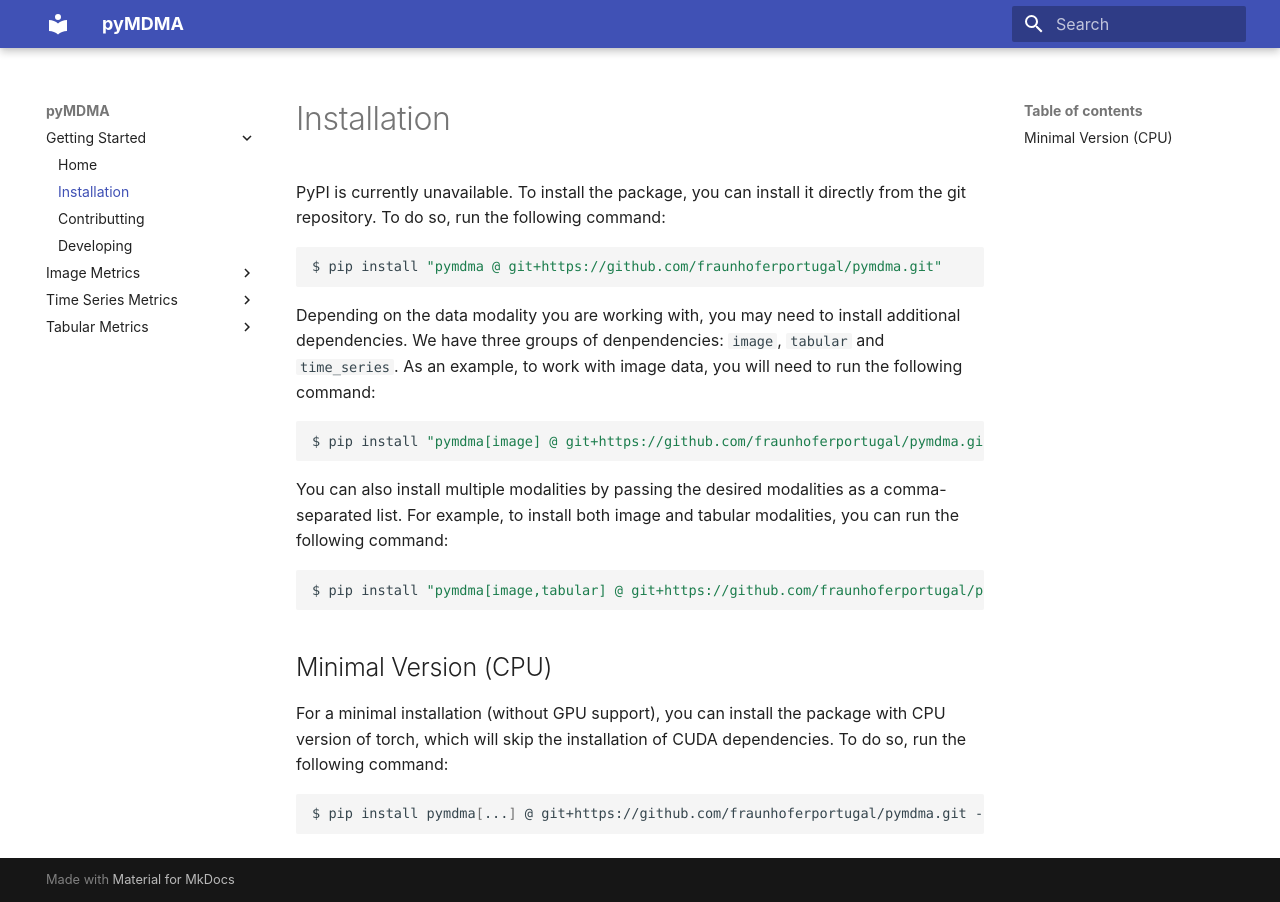
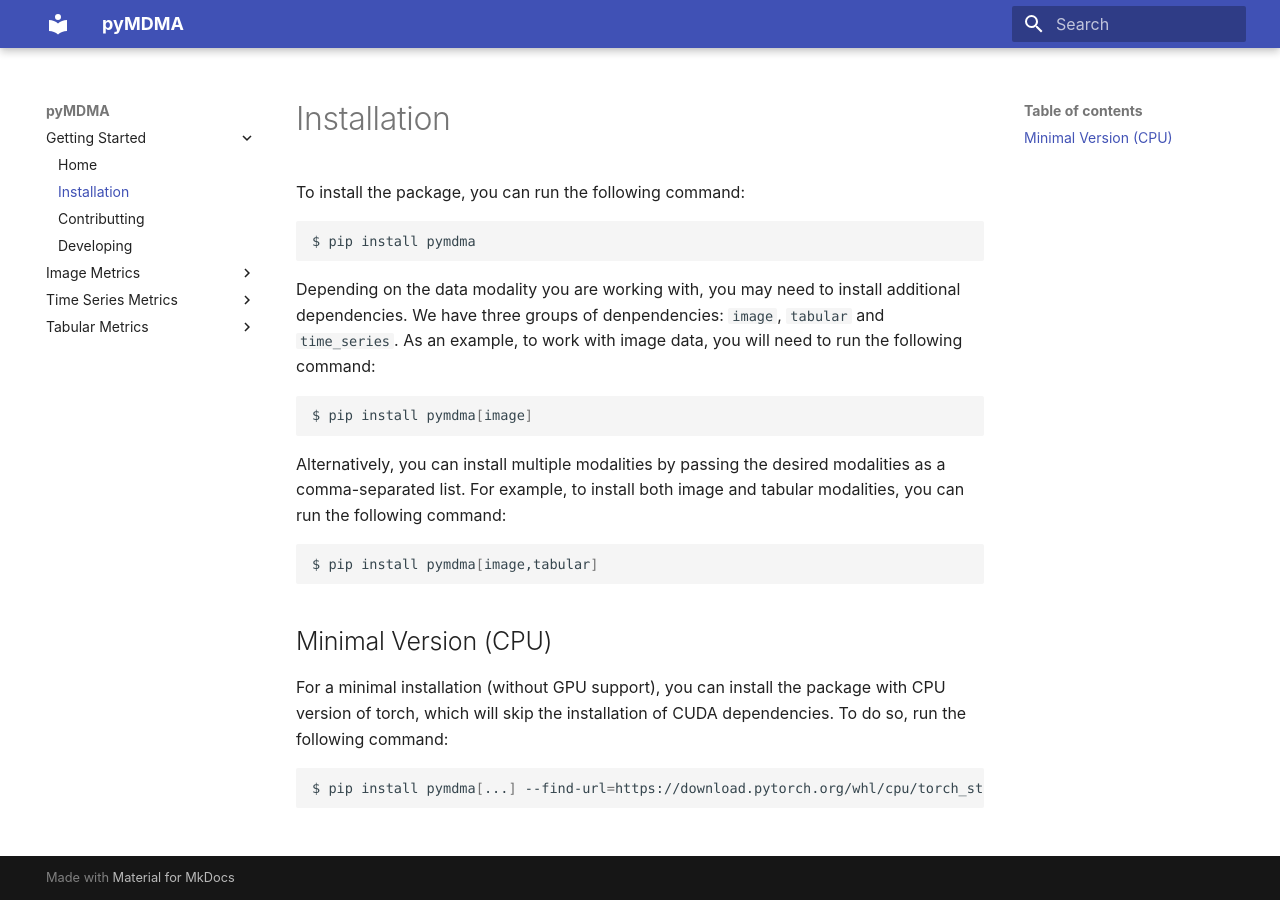
Before and after one commit to fraunhoferportugal/pymdma, an MkDocs documentation site: the page built from docs/installation.md, in a window 1280 px wide. Built offline with MkDocs 1.6.1 and Material for MkDocs 9.7.7, drawn with Linux system fonts in a browser that asks for light colours.

Commit message:
Updating Documentation for release v0.1.5 fix: changed local links to other files in the DEVELOPER guidelines to the github repo feat: added development status and topi classifiers in pyproject.toml fix: changed install instructions to PyPI install instead of source install fix: changed taxononmy diagram to include quality group in synthetic -> data-based eval

````diff
--- a/docs/installation.md
+++ b/docs/installation.md
@@ -1,21 +1,21 @@
 # Installation
 
-PyPI is currently unavailable. To install the package, you can install it directly from the git repository. To do so, run the following command:
+To install the package, you can run the following command:
 
-```bash
-$ pip install "pymdma @ git+https://github.com/fraunhoferportugal/pymdma.git"
+```shell
+$ pip install pymdma
 ```
 
 Depending on the data modality you are working with, you may need to install additional dependencies. We have three groups of denpendencies: `image`, `tabular` and `time_series`. As an example, to work with image data, you will need to run the following command:
 
-```bash
-$ pip install "pymdma[image] @ git+https://github.com/fraunhoferportugal/pymdma.git"
+```shell
+$ pip install pymdma[image]
 ```
 
-You can also install multiple modalities by passing the desired modalities as a comma-separated list. For example, to install both image and tabular modalities, you can run the following command:
+Alternatively, you can install multiple modalities by passing the desired modalities as a comma-separated list. For example, to install both image and tabular modalities, you can run the following command:
 
-```bash
-$ pip install "pymdma[image,tabular] @ git+https://github.com/fraunhoferportugal/pymdma.git"
+```shell
+$ pip install pymdma[image,tabular]
 ```
 
 ## Minimal Version (CPU)
@@ -23,5 +23,5 @@
 For a minimal installation (without GPU support), you can install the package with CPU version of torch, which will skip the installation of CUDA dependencies. To do so, run the following command:
 
 ```bash
-$ pip install pymdma[...] @ git+https://github.com/fraunhoferportugal/pymdma.git --find-url=https://download.pytorch.org/whl/cpu/torch_stable.html
+$ pip install pymdma[...] --find-url=https://download.pytorch.org/whl/cpu/torch_stable.html
 ```
````
Also changed, not shown: DEVELOPER.md (+24 -21 lines), README.md (+46 -61 lines), pyproject.toml (+5 -16 lines), docs/resources/pymdma_schema_1.png, 1 other file.
